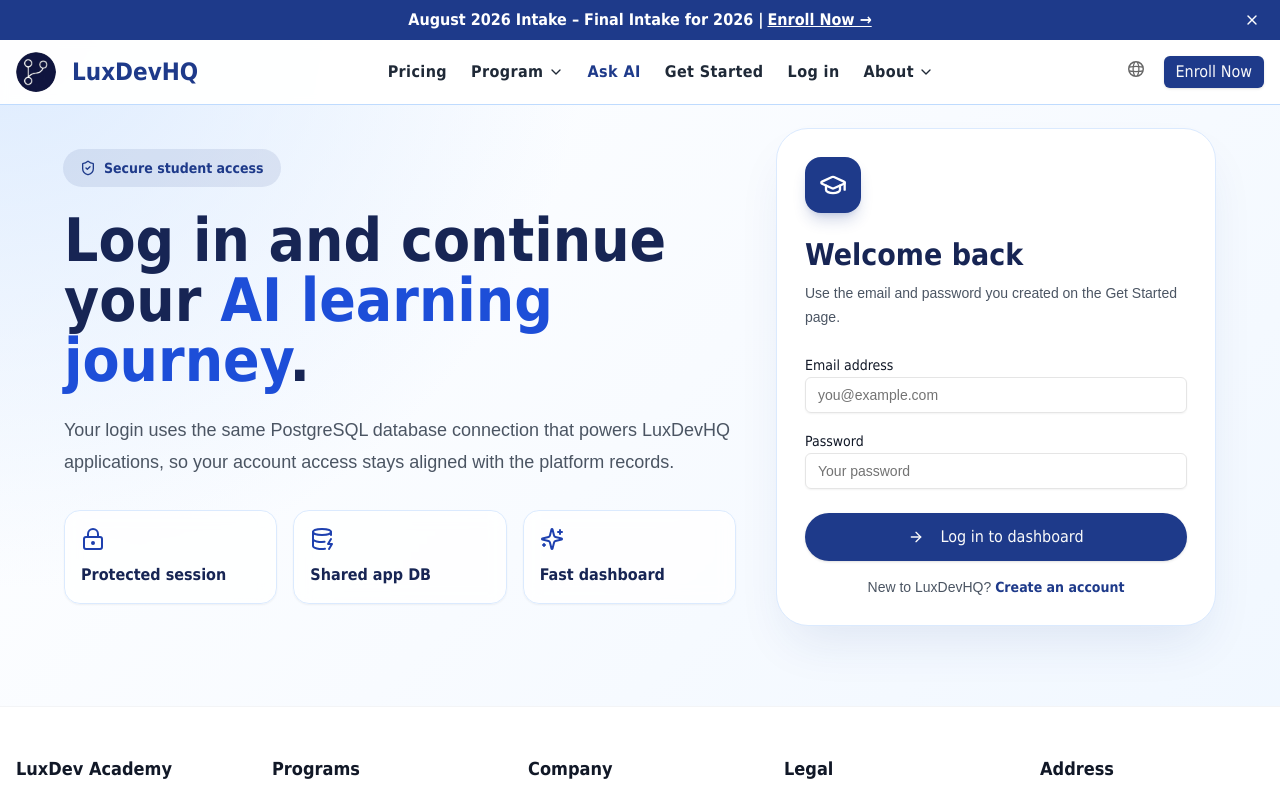
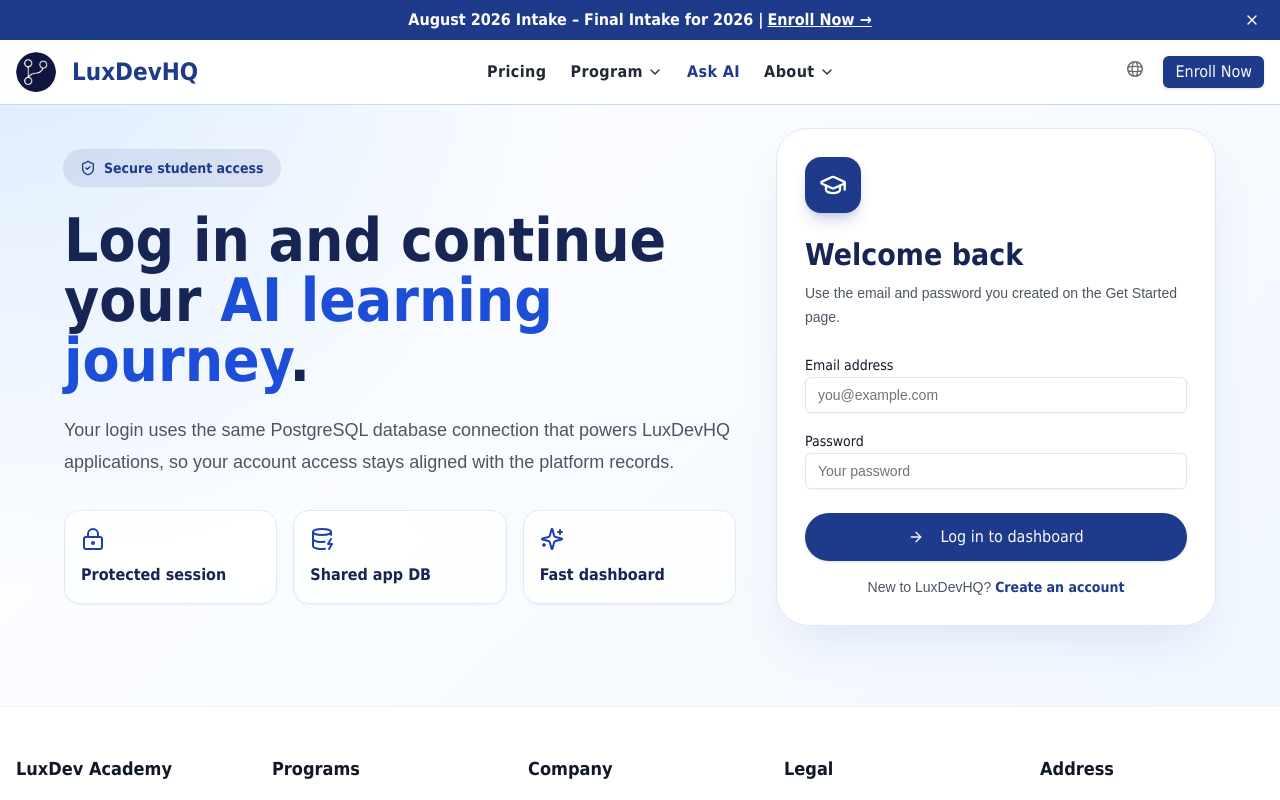
Before and after one commit to HarunMbaabu/luxlearnwithai, a Next.js app: page /login in a window 1280 px wide. Shown: the top 800 px of the page. Built offline with nearby package versions, Linux system fonts and the light colour scheme; a web font is replaced by a local one.

Commit message:
Update header navigation

```diff
--- a/src/app/components/header.js
+++ b/src/app/components/header.js
@@ -97,7 +97,7 @@
     <>
       {/* Registration Banner */}
       {!hideRegistrationBanner && showBanner && (
-        <div className="fixed top-0 left-0 w-full z-50 bg-blue-900 text-white">
+        <div className="fixed top-0 left-0 w-full z-[60] bg-blue-900 text-white">
           <div className="flex items-center justify-center px-4 py-2 relative">
             <div className="text-center">
               <p className="text-sm md:text-base font-medium">
@@ -146,7 +146,7 @@
 
       {/* Main Header */}
       <header
-        className={`fixed left-0 w-full z-40 bg-white/95 backdrop-blur-sm border-b border-blue-200 ${
+        className={`fixed left-0 w-full z-50 bg-white/95 backdrop-blur-sm border-b border-blue-200 ${
           showBanner ? "top-10" : "top-0"
         } transition-all duration-300`}
       >
@@ -209,20 +209,6 @@
               className="text-md tracking-wide font-bold text-blue-900 hover:text-blue-700 transition-colors"
             >
               Ask AI
-            </Link>
-
-            <Link
-              href="/get-started"
-              className="text-md tracking-wide font-bold text-gray-800 hover:text-blue-900 transition-colors"
-            >
-              Get Started
-            </Link>
-
-            <Link
-              href="/login"
-              className="text-md tracking-wide font-bold text-gray-800 hover:text-blue-900 transition-colors"
-            >
-              Log in
             </Link>
 
             {/* Company Dropdown */}
@@ -402,20 +388,6 @@
                 Ask AI
               </Link>
 
-              <Link
-                href="/get-started"
-                className="text-sm font-medium text-gray-600 hover:text-blue-900 transition-colors py-2"
-              >
-                Get Started
-              </Link>
-
-              <Link
-                href="/login"
-                className="text-sm font-medium text-gray-600 hover:text-blue-900 transition-colors py-2"
-              >
-                Log in
-              </Link>
-
               {/* Mobile Company Section */}
               <div className="border-l-2 border-blue-100 pl-3">
                 <div className="text-xs font-semibold text-blue-900 uppercase tracking-wide mb-2">
```
